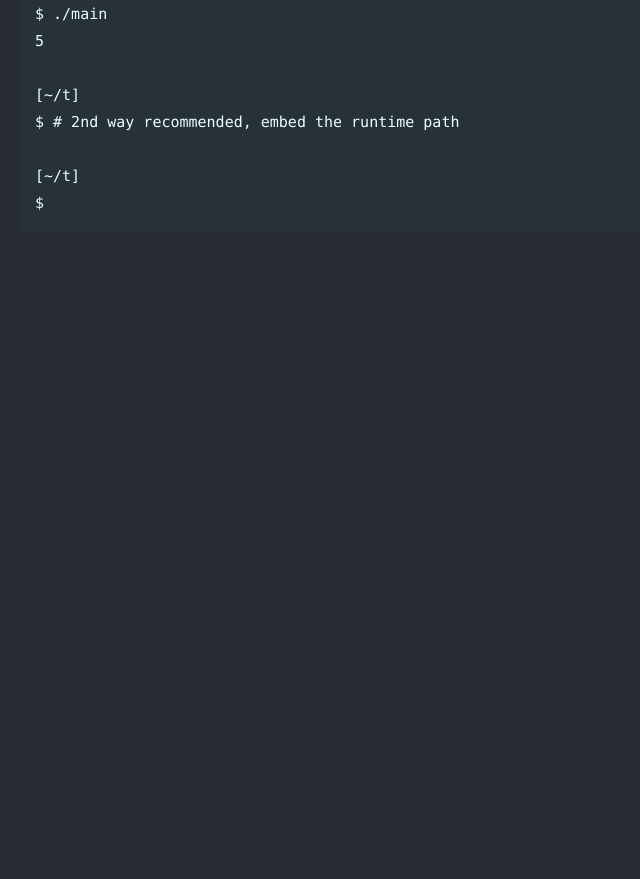
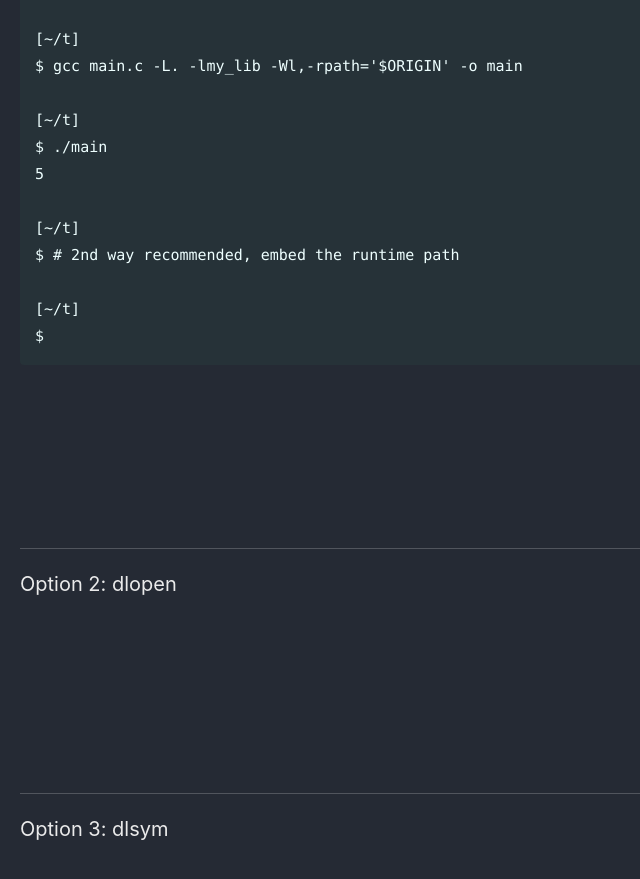
Before and after one commit to Connor-McCartney/Connor-McCartney.github.io, a Jekyll site: the page built from _pages/misc/C.md, in a window 1280 px wide and 900 px high, scrolled down 21248 px. Shown: the top 879 px of the window, without its empty margins (0-640 px from the left). Built offline with Jekyll 4.4.1, drawn with Linux system fonts in a browser that asks for light colours; cached includes are drawn as plain includes; before the commit the page ends 21525 px from its top, so only the background shows below that.

Commit message:
Update C.md

````diff
--- a/_pages/misc/C.md
+++ b/_pages/misc/C.md
@@ -801,6 +801,12 @@ $ gcc -shared -fPIC my_lib.c -o my_lib.so
 So now lets see different ways we can use the .so
 
 
+<br>
+
+<br>
+
+---
+
 Option 1: Link at compile time
 
 
@@ -860,3 +866,29 @@ $ # 2nd way recommended, embed the runtime path
 [~/t]
 $
 ```
+
+
+<br>
+
+<br>
+
+<br>
+
+---
+
+
+Option 2: dlopen
+
+
+
+
+
+<br>
+
+<br>
+
+<br>
+
+---
+
+Option 3: dlsym
````
